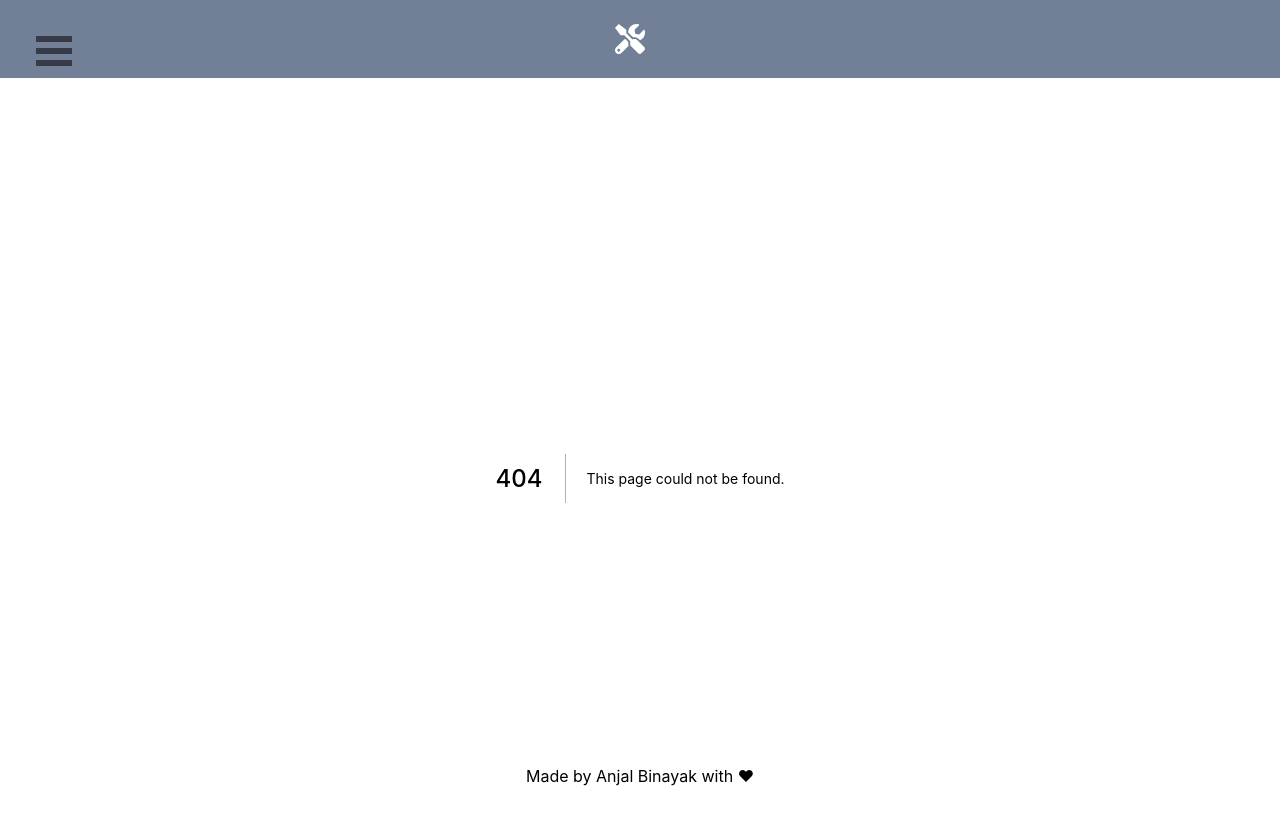
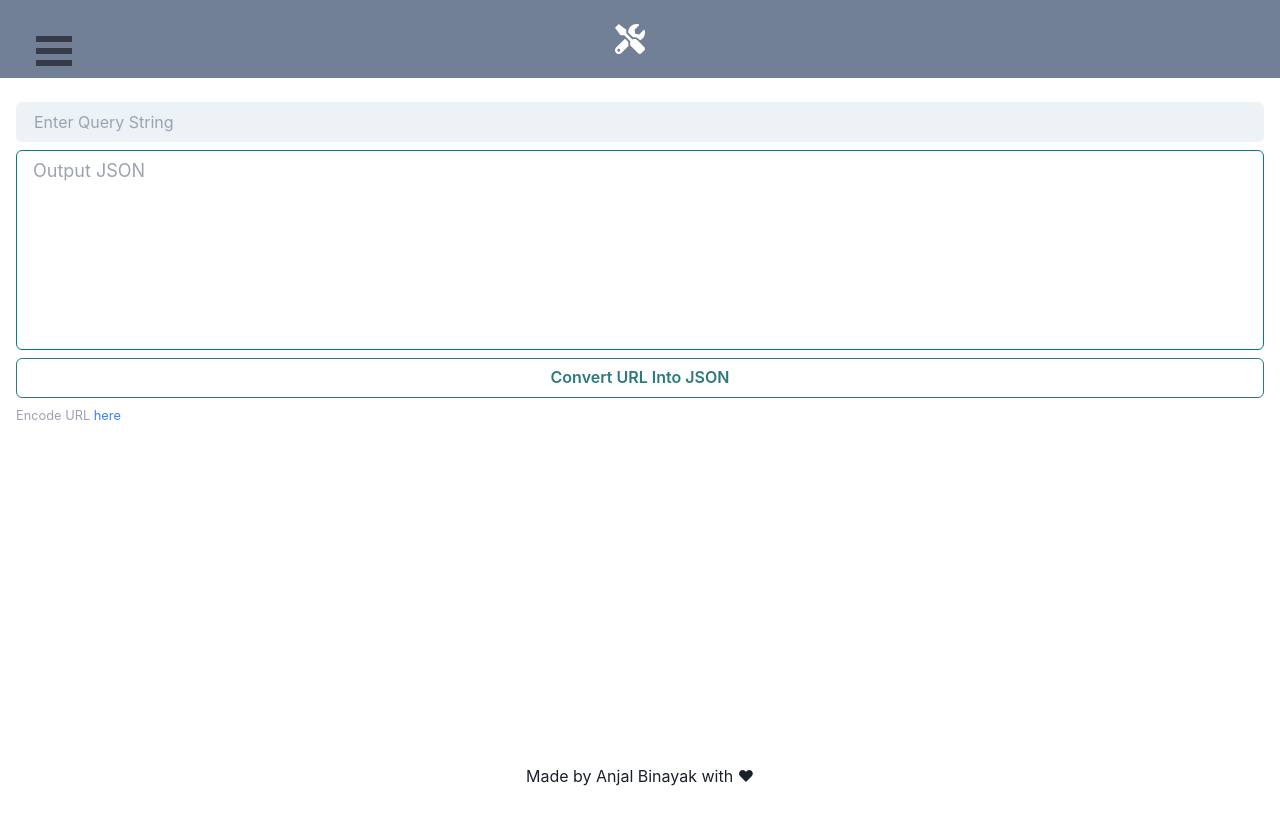
Before and after one commit to anjalbinayak/developer-tools, a Next.js app: page /tools/query-string-into-json in a window 1280 px wide. Before the commit this address had no page. Shown: the top 824 px of the page. After the commit the page ends 800 px from the top, so only its background shows below. Built offline with nearby package versions, Linux system fonts and the light colour scheme.

Commit message:
Added New Tool : Query to JSON

```diff
--- a/pages/tools/index.js
+++ b/pages/tools/index.js
@@ -28,6 +28,12 @@ export default function Index() {
               <span className="mr-2">URL Decoder</span>
             </button>
           </Link>
+
+          <Link href="/tools/query-string-into-json" passHref>
+            <button className="h-10 px-5 text-indigo-100 transition-colors duration-150 bg-gray-500 rounded-lg focus:shadow-outline hover:bg-gray-700">
+              <span className="mr-2">Query String Into Json</span>
+            </button>
+          </Link>
         </Stack>
       </Box>
     </>
--- /dev/null
+++ b/pages/tools/query-string-into-json.js
@@ -0,0 +1,61 @@
+import { Input, Textarea, Button, Stack } from "@chakra-ui/react";
+import Head from "next/head";
+import Link from "next/link";
+import { useState } from "react";
+
+export default function QueryStringIntoJson() {
+  const [queryString, setQueryString] = useState("");
+  const [outputJson, setOutputJson] = useState("");
+
+  const convertQueryIntoJson = () => {
+    const params = Object.fromEntries(new URLSearchParams(queryString));
+
+    return JSON.parse(JSON.stringify(params));
+  };
+
+  return (
+    <>
+      <Head>
+        <title>Query String Into Json - Dev Tools</title>
+      </Head>
+      <br />
+      <Stack direction={"column"} spacing="2">
+        <Input
+          variant="filled"
+          type="text"
+          value={queryString}
+          onChange={(e) => setQueryString(e.target.value)}
+          placeholder="Enter Query String"
+        />
+
+        <Textarea
+          className="w-10"
+          height="200px"
+          variant="outline"
+          placeholder="Output JSON"
+          value={outputJson}
+          size="lg"
+          borderColor="teal"
+          resize={"none"}
+          color="gray.800"
+        ></Textarea>
+
+        <Button
+          colorScheme="teal"
+          variant="outline"
+          onClick={() => {
+            setOutputJson(JSON.stringify(convertQueryIntoJson()));
+          }}
+        >
+          Convert URL Into JSON
+        </Button>
+        <small className="text-gray-400">
+          Encode URL{" "}
+          <Link href="/tools/url-encode">
+            <a className="text-blue-500">here </a>
+          </Link>
+        </small>
+      </Stack>
+    </>
+  );
+}
```
